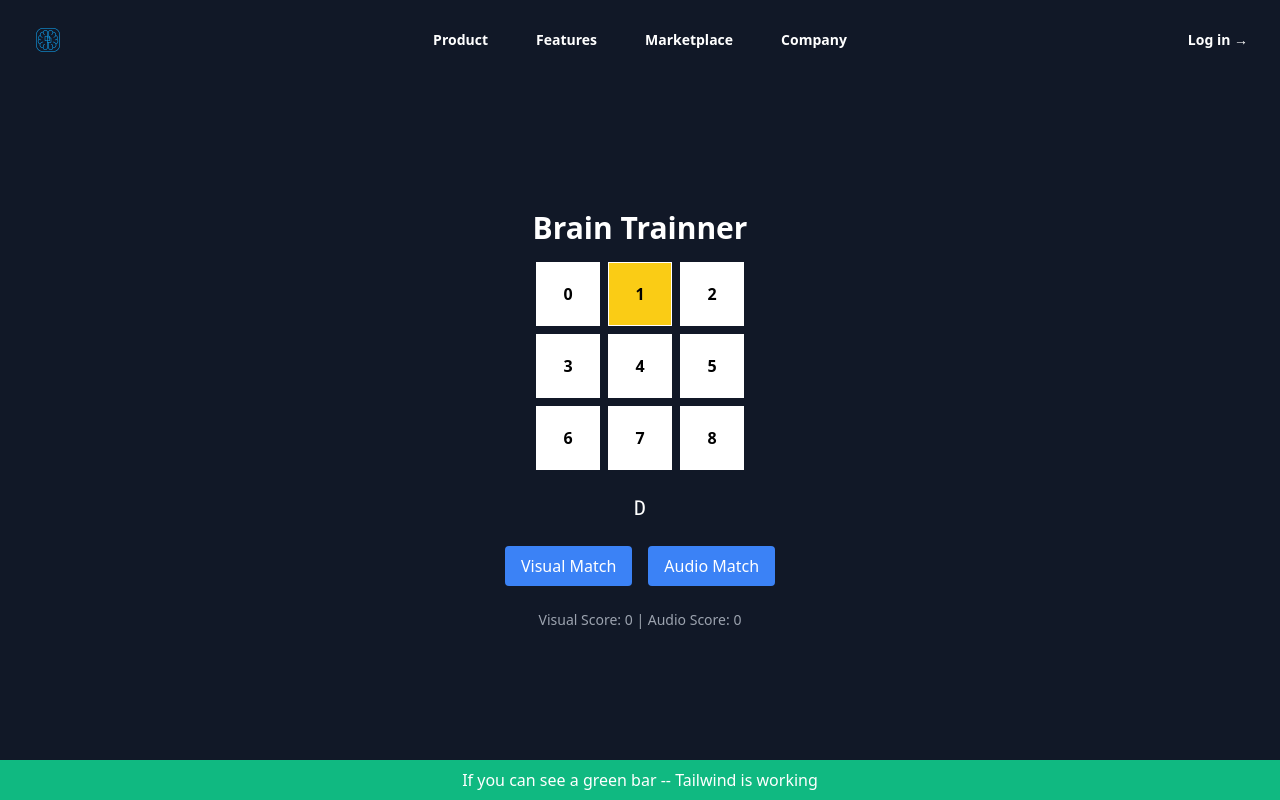
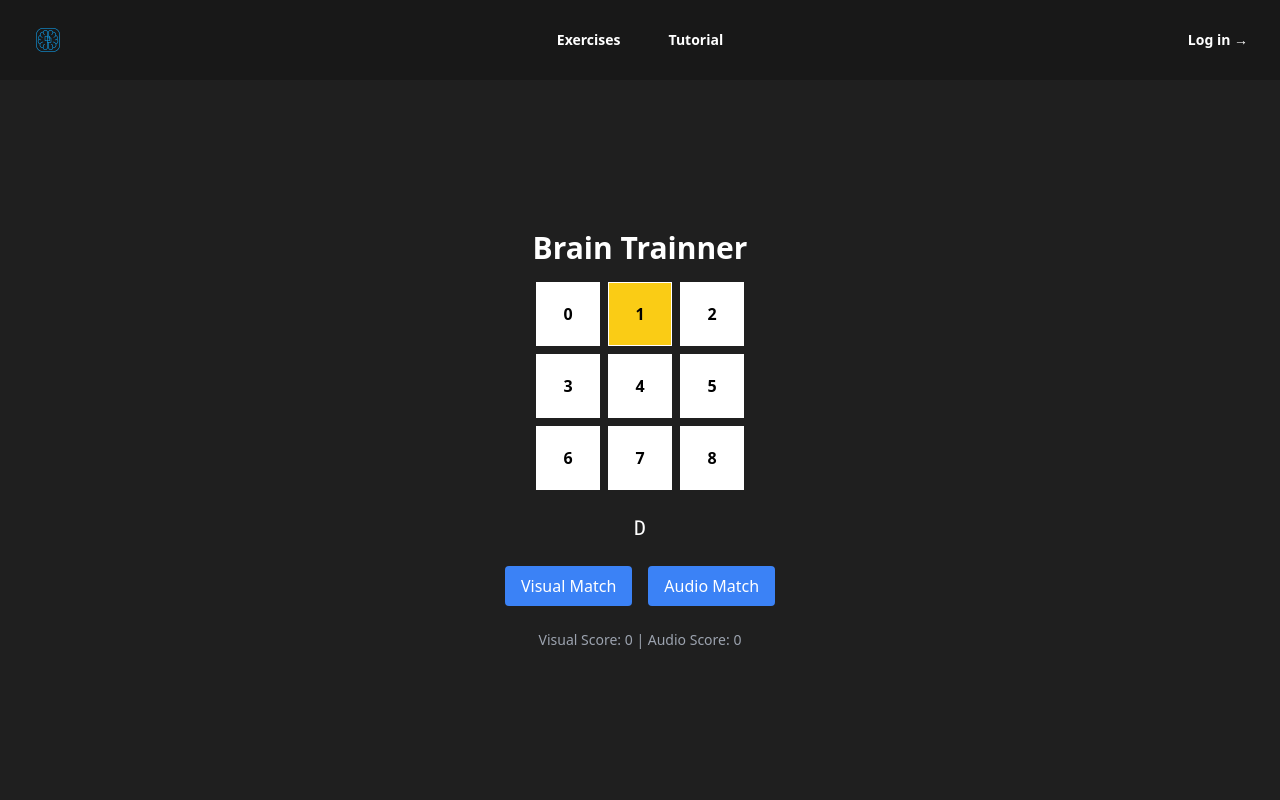
Before and after one commit to sIlENtbuffER/BrainTrainer, a React (Vite) app: page / in a window 1280 px wide. Built offline with nearby package versions, Linux system fonts and the light colour scheme; the HTML template or start-up script is replaced by a standard one.

Commit message:
bg color

```diff
--- a/src/App.jsx
+++ b/src/App.jsx
@@ -5,7 +5,7 @@ import Header from './components/Header.jsx';
 
 function App() {
     return (
-        <div className="min-h-screen flex flex-col bg-gray-900 text-white">
+        <div className="min-h-screen flex flex-col bg-light-black text-white">
       <Header />
 
       <main className="flex-1 flex flex-col items-center justify-center">
@@ -14,9 +14,6 @@ function App() {
       </main>
 
       {/* <Footer /> */}
-        <div className="bg-emerald-500 text-center text-white p-2">
-            If you can see a green bar -- Tailwind is working
-        </div>
     </div>
     );
 }
--- a/src/components/Header.jsx
+++ b/src/components/Header.jsx
@@ -4,21 +4,19 @@ import { Dialog, DialogPanel } from '@headlessui/react'
 import { Bars3Icon, XMarkIcon } from '@heroicons/react/24/outline'
 
 const navigation = [
-  { name: 'Product', href: '#' },
-  { name: 'Features', href: '#' },
-  { name: 'Marketplace', href: '#' },
-  { name: 'Company', href: '#' },
+  { name: 'Exercises', href: '#DualNBack' },
+  { name: 'Tutorial', href: '#Tutorial' },
 ]
 
 export default function Header() {
   const [mobileMenuOpen, setMobileMenuOpen] = useState(false)
 
   return (
-    <header className="bg-gray-900">
+    <header className="bg-regal-black">
       <nav aria-label="Global" className="mx-auto flex max-w-7xl items-center justify-between p-6 lg:px-8">
         <div className="flex lg:flex-1">
           <a href="#" className="-m-1.5 p-1.5">
-            <span className="sr-only">Your Company</span>
+            <span className="sr-only">Dual N Back</span>
 
             <img
               alt=""
--- a/tailwind.config.cjs
+++ b/tailwind.config.cjs
@@ -5,7 +5,12 @@ module.exports = {
       "./src/**/*.{js,jsx,ts,tsx}",
     ],
     theme: {
-      extend: {},
+      extend: {
+        colors: {
+          "regal-black": "#181818",
+          "light-black": "#1F1F1F",
+        },
+      },
     },
     plugins: [],
   }
```
